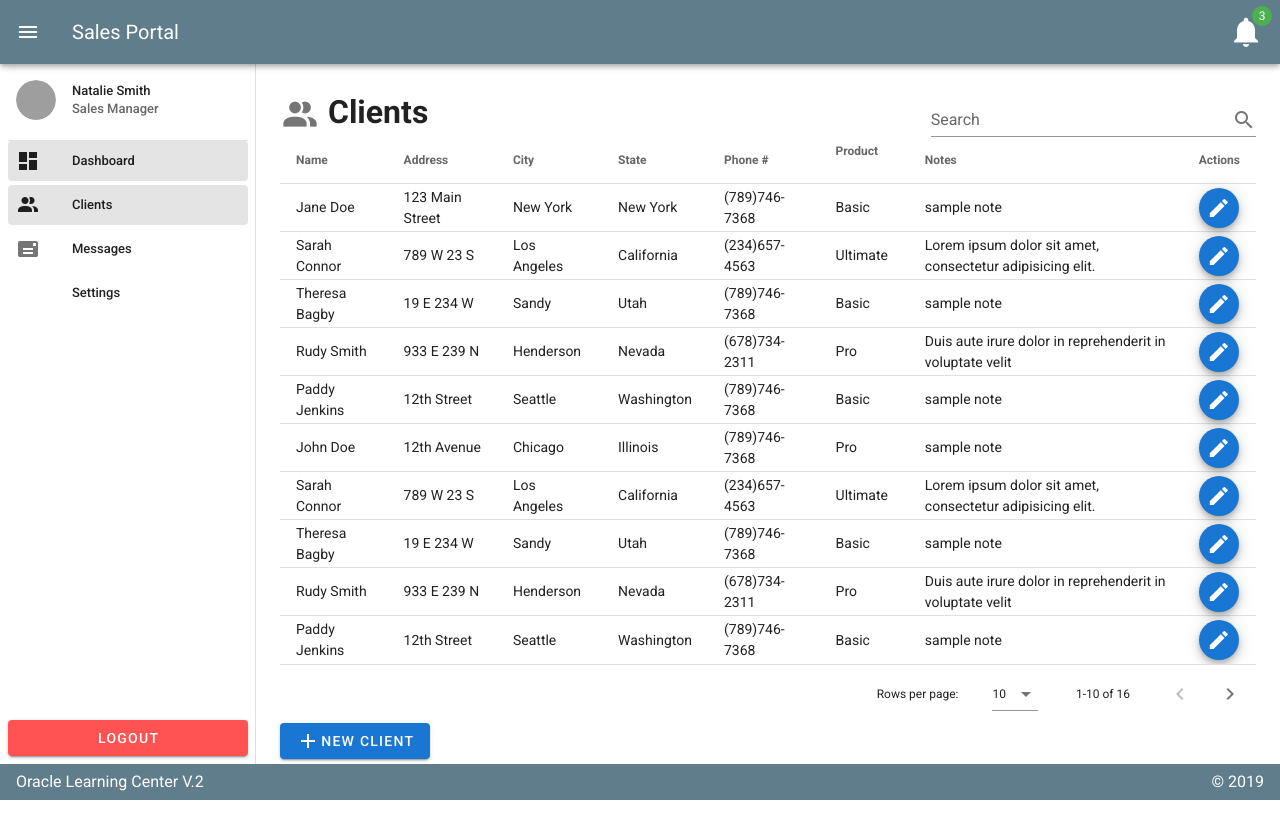
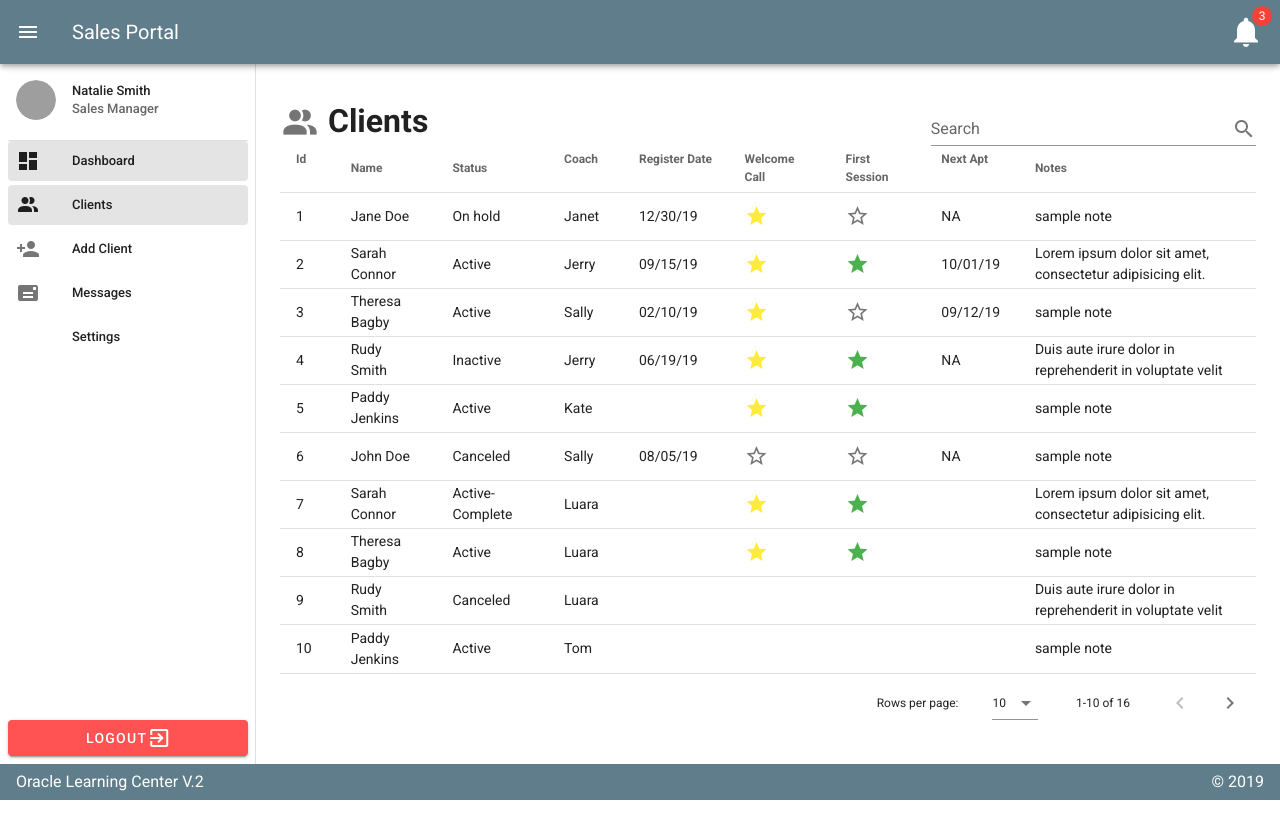
Before and after one commit to theronj60/salesManageDashboard, a Vue app: page /dashboard/client-table in a window 1280 px wide. Both pictures are taken after a click on the button 28 px from the left and 32 px from the top of the page. After the commit the page ends 800 px from the top, so only its background shows below. Built offline with nearby package versions, Linux system fonts and the light colour scheme; grey boxes are pictures that could not be loaded.

Commit message:
created a add client view, small changes through site.

```diff
--- a/src/components/Login.vue
+++ b/src/components/Login.vue
@@ -37,7 +37,7 @@
                           <v-card-actions>
                               <v-btn to="/" color="warning">Back</v-btn>
                               <v-spacer></v-spacer>
-                              <v-btn color="success"> <a href="/dashboard">Login</a> </v-btn>
+                              <v-btn color="success" to="/dashboard">Login</v-btn>
                           </v-card-actions>
                       </v-card>
                   </v-flex>
--- a/src/components/Nav.vue
+++ b/src/components/Nav.vue
@@ -43,6 +43,11 @@ export default {
                     url: '/dashboard/client-table'
                 },
                 {
+                    title: 'Add Client',
+                    icon: 'mdi-account-plus',
+                    url: '/dashboard/add-client'
+                },
+                {
                     title: 'Messages',
                     icon: 'mdi-mail',
                     url: '/dashboard/messages'
--- a/src/router.js
+++ b/src/router.js
@@ -4,6 +4,7 @@ import Login from './views/Login.vue'
 import Dashboard from './views/Dashboard.vue'
 import UserSettings from './views/Dashboard/UserSettings.vue'
 import ClientTable from './views/Dashboard/ClientTable.vue'
+import AddClient from './views/Dashboard/AddClient.vue'
 import User from './views/Dashboard/User.vue'
 import Messages from './views/Dashboard/Messages.vue'
 
@@ -32,6 +33,11 @@ export default new Router({
                     component: ClientTable
                 },
                 {
+                    path: 'add-client',
+                    name: 'addClient',
+                    component: AddClient
+                },
+                {
                     path: 'messages',
                     name: 'messages',
                     component: Messages
--- a/src/views/Dashboard.vue
+++ b/src/views/Dashboard.vue
@@ -4,7 +4,7 @@
         <Nav />
         <template v-slot:append>
             <div class="pa-2">
-                <v-btn to="/" block color="error">Logout</v-btn>
+                <v-btn to="/" block color="error">Logout<v-icon>mdi-exit-to-app</v-icon> </v-btn>
             </div>
         </template>
     </v-navigation-drawer>
@@ -18,7 +18,7 @@
             <template v-slot:activator="{ on }">
                 <v-badge
                     overlap
-                    color="green"
+                    color="red"
 
                     >
                         <template v-slot:badge>
--- /dev/null
+++ b/src/views/Dashboard/AddClient.vue
@@ -0,0 +1,245 @@
+<template>
+    <v-stepper v-model="e1" alt-labels class="steps align-self-md-start">
+    <v-stepper-header>
+      <v-stepper-step :complete="e1 > 1" step="1">Client Information</v-stepper-step>
+
+      <v-divider></v-divider>
+
+      <v-stepper-step :complete="e1 > 2" step="2">Products</v-stepper-step>
+
+      <v-divider></v-divider>
+
+      <v-stepper-step step="3">Billing Information</v-stepper-step>
+    </v-stepper-header>
+
+    <v-form v-model="valid">
+
+        <v-stepper-items>
+        <v-stepper-content step="1">
+            <v-card
+            class="mb-12"
+            fill-height
+            >
+
+                <v-container>
+
+                    <v-row>
+
+                        <v-col cols="12" sm="4">
+                            <v-text-field
+                                v-model="firstname"
+                                :rules="nameRules"
+                                :counter="10"
+                                label="First name"
+                                required
+                            ></v-text-field>
+                            <v-text-field
+                                v-model="lastname"
+                                :rules="nameRules"
+                                :counter="10"
+                                label="Last name"
+                                required
+                            ></v-text-field>
+                            <v-text-field
+                                v-model="email"
+                                :rules="emailRules"
+                                label="Email"
+                                required
+                            ></v-text-field>
+                        </v-col>
+
+                        <v-col cols="12" sm="4">
+                            <v-text-field
+                                v-model="addressOne"
+                                label="Address 1"
+                                required
+                            ></v-text-field>
+                            <v-text-field
+                                v-model="addressTwo"
+                                label="Address 2"
+                            ></v-text-field>
+                            <v-row>
+                                <v-col>
+                                    <v-text-field
+                                    v-model="city"
+                                    label="City"
+                                    required
+                                ></v-text-field>
+                                </v-col>
+                                <v-col>
+                                    <v-select
+                                    v-model="state"
+                                    :items="states"
+                                    menu-props="auto"
+                                    label="Select a State"
+                                    hide-details
+                                    single-line
+                                    required
+                                    >
+                                </v-select>
+                                </v-col>
+                                <v-col>
+                                    <v-text-field
+                                    v-model="zip"
+                                    label="Zip Code"
+                                    required
+                                ></v-text-field>
+
+                                </v-col>
+                            </v-row>
+                        </v-col>
+
+                        <v-col cols="12" sm="4">
+                            <v-text-field
+                                    v-model="primaryPhone"
+                                    label="Primary Phone"
+                                    required
+                                ></v-text-field>
+                                <v-text-field
+                                    v-model="mobilePhone"
+                                    label="Mobile Phone"
+                                    required
+                                ></v-text-field>
+                                <v-text-field
+                                    v-model="fax"
+                                    label="Fax"
+                                    required
+                                ></v-text-field>
+                                <v-select
+                                    v-model="timeZone"
+                                    menu-props="auto"
+                                    hide-details
+                                    single-line
+                                    required
+                                    :items="zones"
+                                    label="Select A Time Zone"
+                                    >
+                                </v-select>
+                        </v-col>
+
+                    </v-row>
+
+
+                </v-container>
+
+            </v-card>
+
+            <v-btn
+            color="primary"
+            @click="e1 = 2"
+            >
+            Continue
+            </v-btn>
+
+            <v-btn text>Cancel</v-btn>
+        </v-stepper-content>
+
+        <v-stepper-content step="2">
+            <v-card
+            class="mb-12"
+            color="grey lighten-1"
+            height="200px"
+            >
+
+            </v-card>
+
+            <v-btn
+            color="primary"
+            @click="e1 = 3"
+            >
+            Continue
+            </v-btn>
+
+            <v-btn text>Cancel</v-btn>
+        </v-stepper-content>
+
+        <v-stepper-content step="3">
+            <v-card
+            class="mb-12"
+            color="grey lighten-1"
+            height="200px"
+            >
+
+            </v-card>
+
+            <v-btn
+            color="primary"
+            @click="e1 = 1"
+            >
+            Continue
+            </v-btn>
+
+            <v-btn text>Cancel</v-btn>
+        </v-stepper-content>
+        </v-stepper-items>
+
+    </v-form>
+
+  </v-stepper>
+</template>
+
+<script>
+  export default {
+    data () {
+      return {
+        e1: 0,
+        valid: false,
+        // Client Info
+        firstname: '',
+        lastname: '',
+        nameRules: [
+            v => !!v || 'Name is Required',
+            v => v.length <= 10 || 'Name must be less than 10 Characters',
+        ],
+        email: '',
+        emailRules: [
+            v => !!v || 'E-mail is required',
+            v => /.+@.+/.test(v) || 'E-mail must be valid',
+        ],
+        addressOne: '',
+        addressTwo: '',
+        city: '',
+        state: '',
+        zip: '',
+        country: '',
+        primaryPhone: '',
+        mobilePhone: '',
+        fax: '',
+        timeZone: '',
+        zones: [
+            "Pacific Standard Time",
+            "Mountain Standard Time",
+            "Eastern Standard Time",
+            ],
+        // state info
+        states: [
+          'Alabama', 'Alaska', 'American Samoa', 'Arizona',
+          'Arkansas', 'California', 'Colorado', 'Connecticut',
+          'Delaware', 'District of Columbia', 'Federated States of Micronesia',
+          'Florida', 'Georgia', 'Guam', 'Hawaii', 'Idaho',
+          'Illinois', 'Indiana', 'Iowa', 'Kansas', 'Kentucky',
+          'Louisiana', 'Maine', 'Marshall Islands', 'Maryland',
+          'Massachusetts', 'Michigan', 'Minnesota', 'Mississippi',
+          'Missouri', 'Montana', 'Nebraska', 'Nevada',
+          'New Hampshire', 'New Jersey', 'New Mexico', 'New York',
+          'North Carolina', 'North Dakota', 'Northern Mariana Islands', 'Ohio',
+          'Oklahoma', 'Oregon', 'Palau', 'Pennsylvania', 'Puerto Rico',
+          'Rhode Island', 'South Carolina', 'South Dakota', 'Tennessee',
+          'Texas', 'Utah', 'Vermont', 'Virgin Island', 'Virginia',
+          'Washington', 'West Virginia', 'Wisconsin', 'Wyoming',
+        ],
+
+        // Products
+
+        // Billing Info
+      }
+    },
+  }
+</script>
+
+<style>
+    .steps {
+        /* height: 750px; */
+        width: 100%;
+    }
+</style>
--- a/src/views/Dashboard/ClientTable.vue
+++ b/src/views/Dashboard/ClientTable.vue
@@ -21,267 +21,274 @@
                 :headers="headers"
                 :items="clients"
                 :search="search"
+                calculate-widths
+                expand
                 >
 
-                <template v-slot:item.action="{ item }">
+                <template slot="items" slot-scope="props">
+                  <tr @click="props.expanded = !props.expanded"></tr>
+                </template>
 
 
-                      <!-- <v-icon
-                          small
-                          class="mr-2"
-                          @click="editItem(item)"
-                          >
-                          edit
-                          </v-icon>
-                          <v-icon
-                          small
-                          @click="deleteItem(item)"
-                          >
-                          delete
-                      </v-icon> -->
-                 <ClientActions />
+                <template v-slot:item.welcome="{ item }">
+                  <v-icon :color="item.welcome === 'mdi-star' ? 'yellow' : '' " >{{ item.welcome }}</v-icon>
+                </template>
 
+                <template v-slot:item.firstSession="{ item }">
+                  <v-icon :color="item.firstSession === 'mdi-star' ? 'green' : '' ">{{ item.firstSession }}</v-icon>
                 </template>
+
+                <template slot="expand">
+                  <v-card flat>
+                    <v-card-text>
+                      testing
+                    </v-card-text>
+                    <div class="datatable-container"></div>
+                  </v-card>
+                </template>
+
+                <!-- <template v-slot:item="{ item }">
+                  <v-expansion-panels>
+                  <v-expansion-panel
+                    v-for="(item,i) in 5"
+                    :key="i"
+                  >
+                    <v-expansion-panel-header>Item</v-expansion-panel-header>
+                    <v-expansion-panel-content>
+                      Lorem ipsum dolor sit amet, consectetur adipiscing elit, sed do eiusmod tempor incididunt ut labore et dolore magna aliqua. Ut enim ad minim veniam, quis nostrud exercitation ullamco laboris nisi ut aliquip ex ea commodo consequat.
+                    </v-expansion-panel-content>
+                  </v-expansion-panel>
+                </v-expansion-panels>
+                </template> -->
+
 
                 </v-data-table>
 
 
-        <v-dialog v-model="dialog" max-width="500px">
-          <template v-slot:activator="{ on }">
-            <v-btn color="primary" dark class="mb-2" v-on="on"><v-icon>add</v-icon> New Client</v-btn>
-          </template>
-          <v-card>
-            <v-card-title>
-              <span class="headline">New Client</span>
-            </v-card-title>
 
-            <v-card-text>
-              <v-container grid-list-md>
-                <v-layout wrap>
-                  <v-flex xs12 sm6 md4>
-                    <v-text-field label="Name"></v-text-field>
-                  </v-flex>
-                  <v-flex xs12>
-                    <v-text-field label="Address"></v-text-field>
-                  </v-flex>
-                  <v-flex xs8>
-                    <v-text-field label="City"></v-text-field>
-                  </v-flex>
-                  <v-flex xs4>
-                    <v-text-field label="State"></v-text-field>
-                  </v-flex>
-                  <v-flex xs12 sm6 md4>
-                    <v-text-field label="Phone #"></v-text-field>
-                  </v-flex>
-                  <v-spacer></v-spacer>
-                  <v-flex xs12 sm6>
-                    <v-select
-                      :items="products"
-                      label="Package"
-                    ></v-select>
-                </v-flex>
-                  <v-flex xs12>
-                    <v-text-field label="Additional Notes"></v-text-field>
-                  </v-flex>
-                </v-layout>
-              </v-container>
-            </v-card-text>
-
-            <v-card-actions>
-              <v-spacer></v-spacer>
-              <v-btn color="blue darken-1" text @click="close">Cancel</v-btn>
-              <v-btn color="blue darken-1" text
-              >Save</v-btn>
-            </v-card-actions>
-          </v-card>
-        </v-dialog>
         </v-container>
 </template>
 
 <script>
-import ClientActions from '@/components/ClientActions.vue';
+// import ClientActions from '@/components/ClientActions.vue';
 
   export default {
       name: 'clientTable',
       components: {
-        ClientActions,
+        // ClientActions,
       },
     data () {
       return {
         search: '',
-        dialog: false,
-        products: [
-            'basic',
-            'pro',
-            'ultimate'
-        ],
         headers: [
-          {
-            text: 'Name',
-            align: 'left',
-            sortable: false,
-            value: 'name',
-          },
-          { text: 'Address', value: 'address' },
-          { text: 'City', value: 'city' },
-          { text: 'State', value: 'state' },
-          { text: 'Phone #', value: 'phone' },
-          { text: 'Product', value: 'product' },
+          { text: 'Id', align: 'left', value: 'id',},
+          { text: 'Name', value: 'name' },
+          { text: 'Status', value: 'status' },
+          { text: 'Coach', value: 'coach' },
+          { text: 'Register Date', value: 'date' },
+          // { text: 'Phone', value: 'phone' },
+          { text: 'Welcome Call', value: 'welcome' },
+          { text: 'First Session', value: 'firstSession' },
+          { text: 'Next Apt', value: 'appointment' },
           { text: 'Notes', value: 'notes' },
-          { text: 'Actions', value: 'action', sortable: false }
+          // { text: 'Actions', value: 'action', sortable: false }
         ],
         clients: [
           {
+            id: '1',
             name: 'Jane Doe',
-            address: '123 Main Street',
-            city: 'New York',
-            state: 'New York',
+            status: 'On hold',
+            coach: 'Janet',
+            date: '12/30/19',
             phone: '(789)746-7368',
-            product: 'Basic',
+            welcome: 'mdi-star',
+            firstSession: 'mdi-star-outline',
+            appointment: 'NA',
             notes: 'sample note'
           },
           {
+            id: '2',
             name: 'Sarah Connor',
-            address: '789 W 23 S',
-            city: 'Los Angeles',
-            state: 'California',
+            status: 'Active',
+            coach: 'Jerry',
+            date: '09/15/19',
             phone: '(234)657-4563',
-            product: 'Ultimate',
+            welcome: 'mdi-star',
+            firstSession: 'mdi-star',
+            appointment: '10/01/19',
             notes: 'Lorem ipsum dolor sit amet, consectetur adipisicing elit.'
           },
           {
+            id: '3',
             name: 'Theresa Bagby',
-            address: '19 E 234 W',
-            city: 'Sandy',
-            state: 'Utah',
+            status: 'Active',
+            coach: 'Sally',
+            date: '02/10/19',
             phone: '(789)746-7368',
-            product: 'Basic',
+            welcome: 'mdi-star',
+            firstSession: 'mdi-star-outline',
+            appointment: '09/12/19',
             notes: 'sample note'
           },
           {
+            id: '4',
             name: 'Rudy Smith',
-            address: '933 E 239 N',
-            city: 'Henderson',
-            state: 'Nevada',
+            status: 'Inactive',
+            coach: 'Jerry',
+            date: '06/19/19',
             phone: '(678)734-2311',
-            product: 'Pro',
+            welcome: 'mdi-star',
+            firstSession: 'mdi-star',
+            appointment: 'NA',
             notes: 'Duis aute irure dolor in reprehenderit in voluptate velit'
           },
           {
+            id: '5',
             name: 'Paddy Jenkins',
-            address: '12th Street',
-            city: 'Seattle',
-            state: 'Washington',
+            status: 'Active',
+            coach: 'Kate',
+            date: '',
             phone: '(789)746-7368',
-            product: 'Basic',
+            welcome: 'mdi-star',
+            firstSession: 'mdi-star',
+            appointment: '',
             notes: 'sample note'
           },
           {
+            id: '6',
             name: 'John Doe',
-            address: '12th Avenue',
-            city: 'Chicago',
-            state: 'Illinois',
+            status: 'Canceled',
+            coach: 'Sally',
+            date: '08/05/19',
             phone: '(789)746-7368',
-            product: 'Pro',
+            welcome: 'mdi-star-outline',
+            firstSession: 'mdi-star-outline',
+            appointment: 'NA',
             notes: 'sample note'
           },
           {
+            id: '7',
             name: 'Sarah Connor',
-            address: '789 W 23 S',
-            city: 'Los Angeles',
-            state: 'California',
+            status: 'Active-Complete',
+            coach: 'Luara',
+            date: '',
             phone: '(234)657-4563',
-            product: 'Ultimate',
+            welcome: 'mdi-star',
+            firstSession: 'mdi-star',
+            appointment: '',
             notes: 'Lorem ipsum dolor sit amet, consectetur adipisicing elit.'
           },
           {
+            id: '8',
             name: 'Theresa Bagby',
-            address: '19 E 234 W',
-            city: 'Sandy',
-            state: 'Utah',
+            status: 'Active',
+            coach: 'Luara',
+            date: '',
             phone: '(789)746-7368',
-            product: 'Basic',
+            welcome: 'mdi-star',
+            firstSession: 'mdi-star',
+            apointment: '',
             notes: 'sample note'
           },
           {
+            id: '9',
             name: 'Rudy Smith',
-            address: '933 E 239 N',
-            city: 'Henderson',
-            state: 'Nevada',
+            status: 'Canceled',
+            coach: 'Luara',
+            date: '',
             phone: '(678)734-2311',
-            product: 'Pro',
+            welcome: '',
+            firstSession: '',
+            appointment: '',
             notes: 'Duis aute irure dolor in reprehenderit in voluptate velit'
           },
           {
+            id: '10',
             name: 'Paddy Jenkins',
-            address: '12th Street',
-            city: 'Seattle',
-            state: 'Washington',
+            status: 'Active',
+            coach: 'Tom',
+            date: '',
             phone: '(789)746-7368',
-            product: 'Basic',
+            welcome: '',
+            firstSession: '',
+            appointment: '',
             notes: 'sample note'
           },
           {
+            id: '11',
             name: 'John Doe',
-            address: '12th Avenue',
-            city: 'Chicago',
-            state: 'Illinois',
+            status: 'Active',
+            coach: 'Harry',
+            date: '',
             phone: '(789)746-7368',
-            product: 'Pro',
+            welcome: '',
+            firstSession: '',
+            appointment: '',
             notes: 'sample note'
           },
           {
+            id: '12',
             name: 'Sarah Connor',
-            address: '789 W 23 S',
-            city: 'Los Angeles',
-            state: 'California',
+            status: 'Active',
+            coach: 'Tom',
+            date: '',
             phone: '(234)657-4563',
-            product: 'Ultimate',
+            welcome: '',
+            firstSession: '',
+            appointment: '',
             notes: 'Lorem ipsum dolor sit amet, consectetur adipisicing elit.'
           },
           {
+            id: '13',
             name: 'Theresa Bagby',
-            address: '19 E 234 W',
-            city: 'Sandy',
-            state: 'Utah',
+            status: 'Active',
+            coach: 'Nancy',
+            date: '',
             phone: '(789)746-7368',
-            product: 'Basic',
+            welcome: '',
+            firstSession: '',
+            appointment: '',
             notes: 'sample note'
           },
           {
+            id: '14',
             name: 'Rudy Smith',
-            address: '933 E 239 N',
-            city: 'Henderson',
-            state: 'Nevada',
+            status: 'Active',
+            coach: 'Nancy',
+            date: '',
             phone: '(678)734-2311',
-            product: 'Pro',
+            welcome: '',
+            firstSession: '',
+            appointment: '',
             notes: 'Duis aute irure dolor in reprehenderit in voluptate velit'
           },
           {
+            id: '15',
             name: 'Paddy Jenkins',
-            address: '12th Street',
-            city: 'Seattle',
-            state: 'Washington',
+            status: 'Active',
+            coach: 'Sally',
+            date: '',
             phone: '(789)746-7368',
-            product: 'Basic',
+            welcome: '',
+            firstSession: '',
+            appointment: '',
             notes: 'sample note'
           },
           {
+            id: '16',
             name: 'John Doe',
-            address: '12th Avenue',
-            city: 'Chicago',
-            state: 'Illinois',
+            status: 'Active',
+            coach: 'Jerry',
+            date: '',
             phone: '(789)746-7368',
-            product: 'Pro',
+            welcome: '',
+            firstSession: '',
+            appointment: '',
             notes: 'sample note'
           },
         ],
       }
     },
-    methods: {
-        close () {
-            this.dialog = false
-        }
-    }
+
   }
 </script>
```
